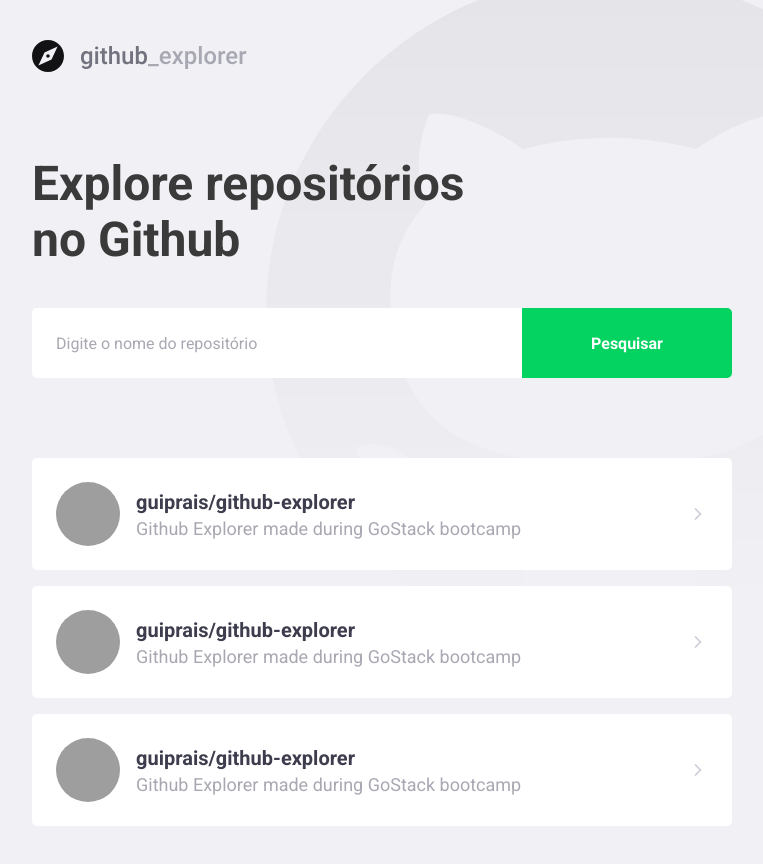
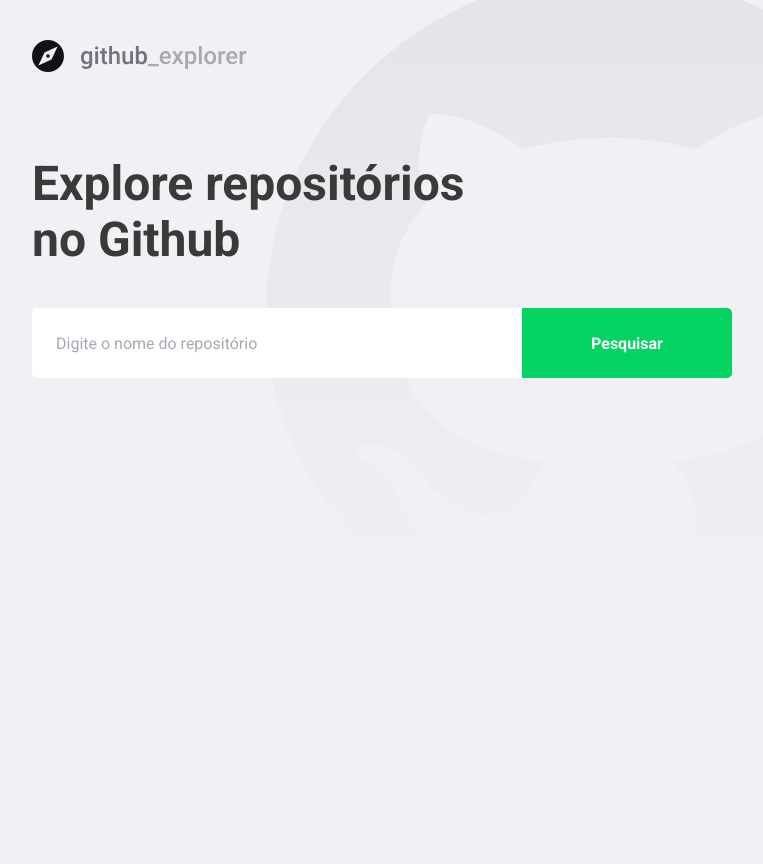
Before and after one commit to guiprais/github-explorer, a React (Create React App) app: page / in a window 1280 px wide. Shown: the whole page, without its empty margins (148-911 px from the left). After the commit the page ends 800 px from the top, so only its background shows below. Built offline with nearby package versions, Linux system fonts and the light colour scheme; grey boxes are pictures that could not be loaded.

Commit message:
feat: connect to github api

```diff
--- a/package.json
+++ b/package.json
@@ -10,6 +10,7 @@
     "@types/node": "^12.0.0",
     "@types/react": "^17.0.0",
     "@types/react-dom": "^17.0.0",
+    "axios": "^0.21.1",
     "polished": "^4.1.3",
     "react": "^17.0.2",
     "react-dom": "^17.0.2",
--- a/src/pages/Dashboard/index.tsx
+++ b/src/pages/Dashboard/index.tsx
@@ -1,56 +1,64 @@
+import { useState, FormEvent } from 'react';
 import { FiChevronRight } from 'react-icons/fi';
+import { api } from '../../services/api';
 
 import logoImg from '../../assets/logo.svg';
 
 import { Title, Form, Repositories } from './styles';
 
+interface Repository {
+  // eslint-disable-next-line camelcase
+  full_name: string;
+  description: string;
+  owner: {
+    login: string;
+    // eslint-disable-next-line camelcase
+    avatar_url: string;
+  };
+}
+
 export const Dashboard: React.FC = () => {
+  const [newRepo, setNewRepo] = useState('');
+  const [repositories, setRepositories] = useState<Repository[]>([]);
+
+  async function handleAddRepository(event: FormEvent<HTMLFormElement>) {
+    event.preventDefault();
+
+    const response = await api.get<Repository>(`/repos/${newRepo}`);
+    const repository = response.data;
+
+    setRepositories([...repositories, repository]);
+    setNewRepo('');
+  }
+
   return (
     <>
       <img src={logoImg} alt="Github Explorer" />
       <Title>Explore repositórios no Github</Title>
 
-      <Form>
-        <input placeholder="Digite o nome do repositório" />
+      <Form onSubmit={handleAddRepository}>
+        <input
+          value={newRepo}
+          onChange={({ target }) => setNewRepo(target.value)}
+          placeholder="Digite o nome do repositório"
+        />
         <button type="submit">Pesquisar</button>
       </Form>
 
       <Repositories>
-        <a href="teste">
+        {repositories.map(repository => (
+          <a key={repository.full_name} href="teste">
             <img
-            src="https://avatars.githubusercontent.com/u/72233319?v=4"
-            alt="Gui Prais"
+              src={repository.owner.avatar_url}
+              alt={repository.owner.login}
             />
             <div>
-            <strong>guiprais/github-explorer</strong>
-            <p>Github Explorer made during GoStack bootcamp</p>
+              <strong>{repository.full_name}</strong>
+              <p>{repository.description}</p>
             </div>
             <FiChevronRight size={20} />
           </a>
-
-        <a href="teste">
-          <img
-            src="https://avatars.githubusercontent.com/u/72233319?v=4"
-            alt="Gui Prais"
-          />
-          <div>
-            <strong>guiprais/github-explorer</strong>
-            <p>Github Explorer made during GoStack bootcamp</p>
-          </div>
-          <FiChevronRight size={20} />
-        </a>
-
-        <a href="teste">
-          <img
-            src="https://avatars.githubusercontent.com/u/72233319?v=4"
-            alt="Gui Prais"
-          />
-          <div>
-            <strong>guiprais/github-explorer</strong>
-            <p>Github Explorer made during GoStack bootcamp</p>
-          </div>
-          <FiChevronRight size={20} />
-        </a>
+        ))}
       </Repositories>
     </>
   );
--- a/src/pages/Dashboard/styles.ts
+++ b/src/pages/Dashboard/styles.ts
@@ -78,7 +78,8 @@
     }
 
     div {
-      margin-left: 16px;
+      margin: 0 16px;
+      flex: 1;
 
       strong {
         font-size: 20px;
--- /dev/null
+++ b/src/services/api.ts
@@ -0,0 +1,5 @@
+import axios from 'axios';
+
+export const api = axios.create({
+  baseURL: 'https://api.github.com',
+});
```
Also changed, not shown: 1 other file (tests, documents, lock files or other folders). Lines whose indentation alone changed are shown as unchanged.
